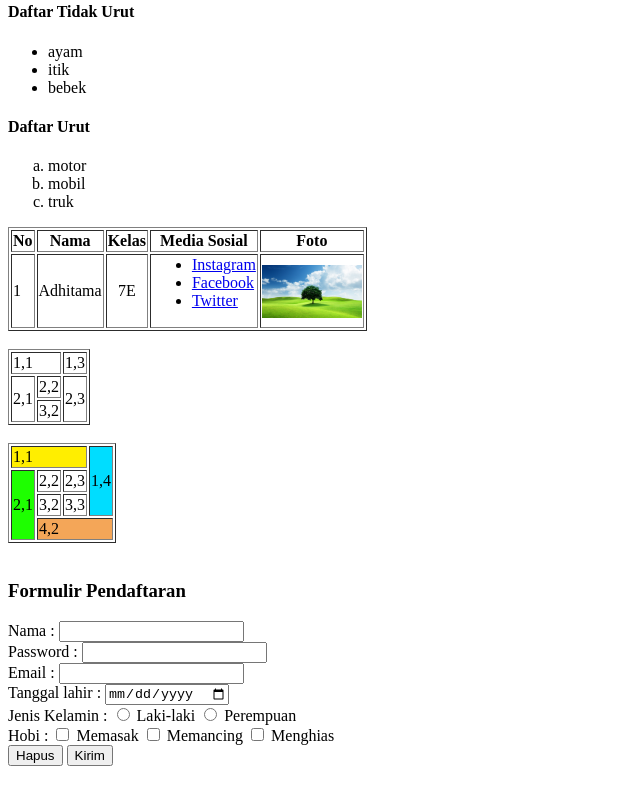
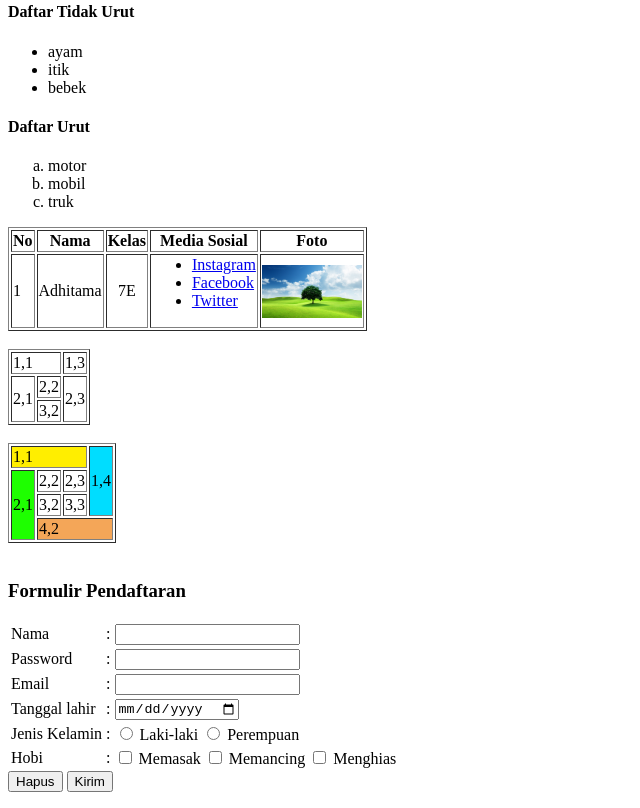
Before and after one commit to adhitamaspd/projekhtml1, a plain HTML site: page index.html in a window 1280 px wide. Shown: the part 862-1670 px from the top of the page, without its empty margins (0-640 px from the left). Before the commit the page ends 1644 px from the top, so only its background shows below. Drawn offline with Linux system fonts and the light colour scheme.

Commit message:
Add files via upload

```diff
--- a/index.html
+++ b/index.html
@@ -119,58 +119,49 @@
     </table><br>
 
     <h3>Formulir Pendaftaran</h3>
-    <!-- <form action="">
-        <label for="nama">Nama :</label>
-        <input type="text" id="nama"><br>
-        <label for="password">Password :</label>
-        <input type="password" id="password"><br>
-        <label for="email">Email</label>
-        <input type="email" id="email"><br>
-        <label for="">Jenis Kelamin :</label>
-        <input type="radio" id="laki-laki" name="jnskl">
-        <label for="laki-laki">Laki-laki</label>
-        <input type="radio" id="perempuan" name="jnskl">
-        <label for="perempuan">Perempuan</label><br>
-        <label for="tanggal">Tanggal lahir :</label>
-        <input type="date" id="tanggal"><br>
-        <label for="">Hobi :</label>
-        <input type="checkbox" id="menggambar">
-        <label for="menggambar">Menggambar</label>
-        <input type="checkbox" id="melukis">
-        <label for="melukis">Melukis</label>
-        <input type="checkbox" id="menari">
-        <label for="menari">Menari</label><br>
-        <label for="pekerjaan">Pekerjaan :</label>
-        <select name="" id="pekerjaan">
-            <option value="">Belum bekerja</option>
-            <option value="">PNS</option>
-            <option value="">Wiraswasta</option>
-        </select><br>
-        <input type="reset" value="Hapus">
-        <input type="submit" value="Kirim">
-    </form> -->
-
     <form action="">
-        <label for="nama">Nama :</label>
-        <input type="text" id="nama" required><br>
-        <label for="password">Password :</label>
-        <input type="password" id="password" required><br>
-        <label for="email">Email :</label>
-        <input type="email" id="email" required><br>
-        <label for="">Tanggal lahir :</label>
-        <input type="date" required><br>
-        <label for="">Jenis Kelamin :</label>
-        <input type="radio" id="laki" name="jeniskl">
+        <table>
+            <tr>
+                <td><label for="nama">Nama</label></td>
+                <td>:</td>
+                <td><input type="text" id="nama" required></td>
+            </tr>
+            <tr>
+                <td><label for="password">Password</label></td>
+                <td>:</td>
+                <td><input type="password" id="password" required></td>
+            </tr>
+            <tr>
+                <td><label for="email">Email</label></td>
+                <td>:</td>
+                <td><input type="email" id="email" required>
+            </tr>
+            <tr>
+                <td><label for="">Tanggal lahir</label></td>
+                <td>:</td>
+                <td><input type="date" required></td>
+            </tr>
+            <tr>
+                <td><label for="">Jenis Kelamin</label></td>
+                <td>:</td>
+                <td><input type="radio" id="laki" name="jeniskl">
                     <label for="laki">Laki-laki</label>
                     <input type="radio" id="perempuan" name="jeniskl">
-        <label for="perempuan">Perempuan</label><br>
-        <label for="">Hobi :</label>
-        <input type="checkbox" id="masak">
+                    <label for="perempuan">Perempuan</label>
+                </td>
+            </tr>
+            <tr>
+                <td><label for="">Hobi</label></td>
+                <td>:</td>
+                <td><input type="checkbox" id="masak">
                     <label for="masak">Memasak</label>
                     <input type="checkbox" id="mancing">
                     <label for="mancing">Memancing</label>
                     <input type="checkbox" id="hias">
-        <label for="hias">Menghias</label><br>
+                    <label for="hias">Menghias</label>
+                </td>
+            </tr>
+        </table>
         <input type="reset" value="Hapus">
         <input type="submit" value="Kirim">
     </form>
```
Lines whose indentation alone changed are shown as unchanged.
